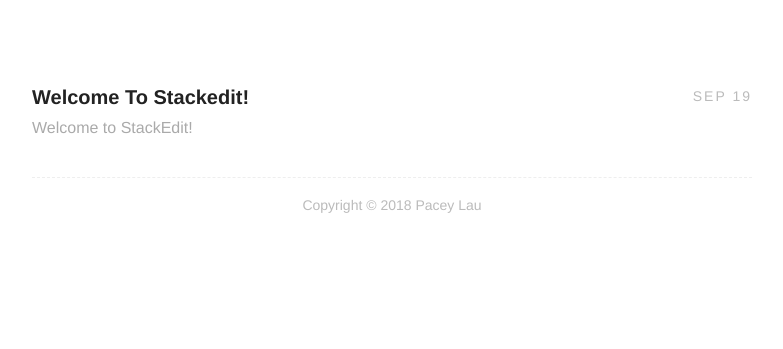
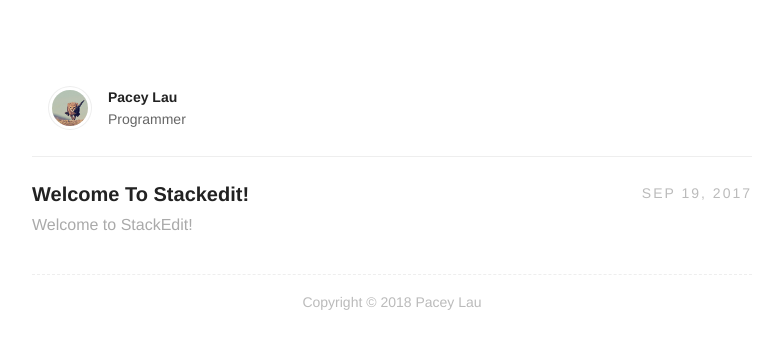
Before and after one commit to Pacey6/Pacey6.github.io, a Jekyll site: the page built from index.html, in a window 1280 px wide. Shown: the top 349 px of the page, without its empty margins (248-1031 px from the left). Built offline with Jekyll 4.4.1, drawn with Linux system fonts in a browser that asks for light colours; the list of posts is cut into pages by our own code.

Commit message:
Add profile

```diff
--- a/_includes/pagination.html
+++ b/_includes/pagination.html
@@ -1,8 +1,8 @@
 <nav id="paginator">
   {% if paginator.previous_page %}
-  <a href="{{ paginator.previous_page_path }}" id="page_pre">Newer Posts<-</a>
+  <a href="{{ paginator.previous_page_path }}" id="page-pre">Newer Posts<-</a>
   {% endif %}
   {% if paginator.next_page %}
-  <a href="{{ paginator.next_page_path }}" id="page_next">->Older Posts</a>
+  <a href="{{ paginator.next_page_path }}" id="page-next">->Older Posts</a>
   {% endif %}
 </nav>
--- /dev/null
+++ b/_includes/profile.html
@@ -0,0 +1,9 @@
+<div id="profile">
+  <a href="/">
+    <img src="{{ site.baseurl }}/images/avatar.png">
+    <div>
+      <h6 id="author">{{ site.author }}</h6>
+      <h6 id="description">{{ site.description }}</h6>
+    </div>
+  </a>
+</div>
--- a/index.html
+++ b/index.html
@@ -1,7 +1,8 @@
 ---
-title: Home
+title: Pacey Lau
 ---
 
+{% include profile.html %}
 <ul id="post-list">
   {% for post in paginator.posts %}
   <li>
@@ -9,7 +10,13 @@
       {{ post.title }}
       <p>{{ post.excerpt }}</p>
     </a>
+    {% assign post_year = post.date | date:"%Y" %}
+    {% if post_year != year %}
+    {% assign year = post_year %}
+    <h6 class="date">{{ post.date | date:"%b %d, %Y" }}</h6>
+    {% else %}
     <h6 class="date">{{ post.date | date:"%b %d" }}</h6>
+    {% endif %}
   </li>
   {% endfor %}
 </ul>
--- a/styles/base.css
+++ b/styles/base.css
@@ -19,11 +19,11 @@
 
 a {
   color: #00BCD4;
-  -webkit-transition: all 1.15s ease;
-  -moz-transition: all 1.15s ease;
-  -ms-transition: all 1.15s ease;
-  -o-transition: all 1.15s ease;
-  transition: all 1.15s ease;
+  -webkit-transition: all 0.15s ease;
+  -moz-transition: all 0.15s ease;
+  -ms-transition: all 0.15s ease;
+  -o-transition: all 0.15s ease;
+  transition: all 0.15s ease;
 }
 
 a:hover {
--- a/styles/main.css
+++ b/styles/main.css
@@ -27,6 +27,10 @@
   border-bottom: 1px dashed #eee;
 }
 
+#post-list li:hover {
+  border-bottom: 1px dashed #222;
+}
+
 #post-list a {
   flex: 1;
   color: #222;
@@ -35,10 +39,6 @@
   overflow: hidden;
   text-overflow: ellipsis;
   white-space: nowrap;
-}
-
-#post-list a:hover {
-  color: #009688;
 }
 
 #post-list a p {
@@ -59,20 +59,67 @@
   margin: 20px 0px;
 }
 
-#paginator a {
+#page-pre {
+  flex: 1;
+  text-align: left;
+  color: #666;
+}
+
+#page-pre:hover {
   color: #222;
 }
 
-#paginator a:hover {
-  color: #009688;
+#page-next {
+  flex: 1;
+  text-align: right;
+  color: #666;
 }
 
-#page_pre {
-  flex: 1;
-  text-align: left;
+#page-next:hover {
+  color: #222;
 }
 
-#page_next {
+#profile {
+  display: flex;
+  border-bottom: 1px solid #eee;
+  padding: 30px 20px;
+}
+
+#profile a {
+  display: flex;
   flex: 1;
-  text-align: right;
 }
+
+#profile a img {
+  width: 36px;
+  height: 36px;
+  border-radius: 50%;
+  box-shadow: 0 0 0 3px #fff, 0 0 0 4px #eee;
+}
+
+#profile a div {
+  margin: 0px 20px;
+}
+
+#author {
+  font-size: 14px;
+  font-weight: bold;
+  letter-spacing: 0px;
+  line-height: 1em;
+  color: #222;
+}
+
+#description {
+  font-size: 14px;
+  font-weight: normal;
+  letter-spacing: 0px;
+  line-height: 1em;
+  color: #666;
+  margin-bottom: 0px;
+}
+
+#error-title {
+  text-align: center;
+  font-size: 90px;
+  font-weight: bold;
+}
```
Also changed, not shown: 404.html (added, +7 -0 lines), _layouts/post.html (+9 -0 lines), images/avatar.png (added).
